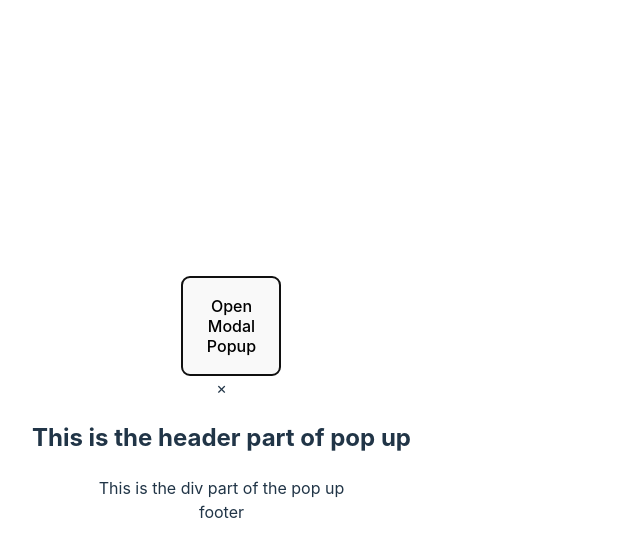
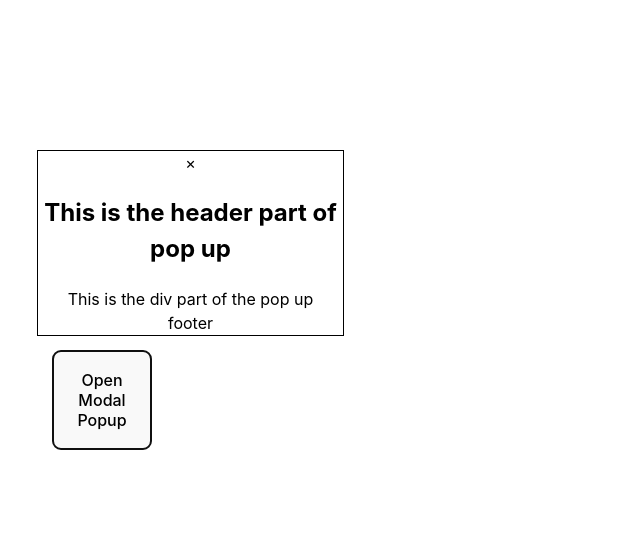
Before and after one commit to reauctioned/React_25, a React (Vite) app in the folder React_CC/: page / in a window 1280 px wide. Both pictures are taken after a click on the button "Open Modal Popup". Shown: the top 556 px of the page, without its empty margins (0-640 px from the left). Built offline with nearby package versions, Linux system fonts and the light colour scheme.

Commit message:
+ styling

```diff
--- a/React_CC/src/components/modal-popup/modalpopup.css
+++ b/React_CC/src/components/modal-popup/modalpopup.css
@@ -0,0 +1,19 @@
+.modal{
+    position: fixed;
+    z-index: 1;
+    padding-top: 150px;
+    left: 0;
+    top: 0;
+    overflow: auto;
+
+}
+
+.modal-content{
+    position: relative;
+    background-color: white;
+    margin: auto;
+    padding: 0;
+    border: 1px solid ;
+    width: 80%;
+    color: black;
+}
--- a/React_CC/src/components/modal-popup/modalpopup.jsx
+++ b/React_CC/src/components/modal-popup/modalpopup.jsx
@@ -1,4 +1,4 @@
-
+import "./modalpopup.css"
 
 export default function Modal({id, header , body , footer }){
     return <div id={ id || 'Modal'} className="modal">
```
